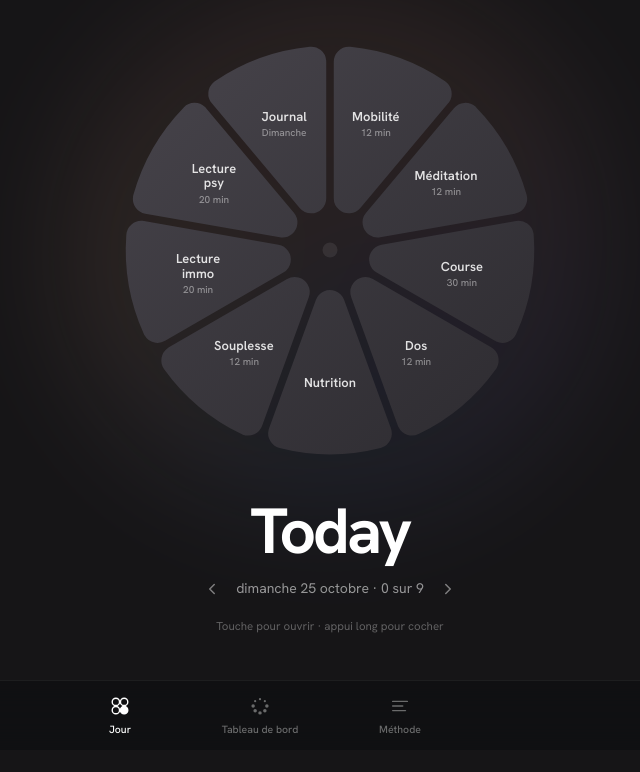
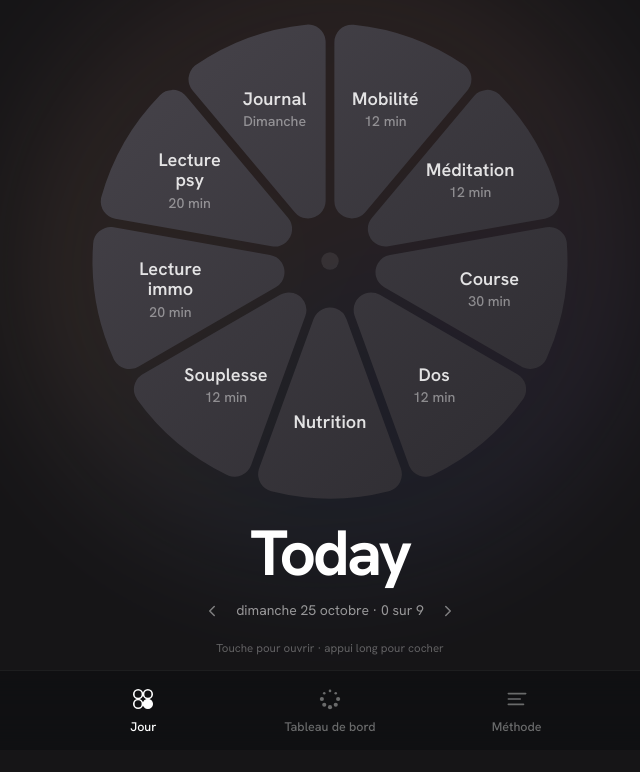
Before and after one commit to Mycoach-art/evolve, a plain HTML site: page index.html in a window 1280 px wide. Shown: the part 50-822 px from the top of the page, without its empty margins (310-950 px from the left). Drawn offline with Linux system fonts and the light colour scheme; a web font is replaced by a local one.

Commit message:
Cercle du jour plus grand et centré, onglets du bas répartis sur 3
Co-Authored-By: Claude Opus 5.5 <noreply@anthropic.com>
Claude-Session: https://claude.ai/code/session_01UyXxoaxZg7WfAX3yDD8yD6

```diff
--- a/index.html
+++ b/index.html
@@ -266,9 +266,9 @@ details.proto>summary .pc{font-size:12.5px;color:var(--muted);text-align:right}
 
 /* Barre d'onglets */
 .tabs{position:fixed;left:0;right:0;bottom:0;z-index:20;background:var(--paper);border-top:1px solid var(--hair);padding:4px max(16px,env(safe-area-inset-right,0px)) calc(4px + env(safe-area-inset-bottom,0px)) max(16px,env(safe-area-inset-left,0px))}
-.tabs-in{max-width:560px;margin:0 auto;display:grid;grid-template-columns:repeat(4,1fr)}
-.tab{background:none;border:0;padding:10px 2px 8px;display:grid;justify-items:center;gap:5px;font-size:10.5px;font-weight:500;color:var(--muted)}
-.tab svg{width:22px;height:22px;display:block}
+.tabs-in{max-width:560px;margin:0 auto;display:grid;grid-template-columns:repeat(3,1fr)}
+.tab{background:none;border:0;padding:11px 2px 9px;display:grid;justify-items:center;gap:6px;font-size:12.5px;font-weight:500;color:var(--muted)}
+.tab svg{width:26px;height:26px;display:block}
 .tab.on{color:var(--ink)}
 
 /* Lecteur de souplesse */
@@ -531,7 +531,8 @@ body.jx .tab.on{color:#fff}
 .jx-head .brand{color:#fff}
 .jx-meta{font-size:12px;color:rgba(255,255,255,.42);text-align:right;letter-spacing:.01em}
 .jx-stage{flex:1;display:grid;align-content:center;justify-items:center;padding:14px 0 6px;position:relative}
-.jx-wheelbox{position:relative;width:min(94vw,430px);aspect-ratio:1}
+.jx-wheelbox{--w:min(calc(100vw - 16px),500px);position:relative;width:var(--w);margin-inline:calc((100% - var(--w)) / 2);aspect-ratio:1}
+html.jx,body.jx{overflow-x:clip}
 .jx-aura{position:absolute;inset:-14%;border-radius:50%;background:conic-gradient(from 0deg,#C98470,#8C6FB8,#4E6FA8,#D9A384,#B77A6B,#C98470);filter:blur(56px);opacity:calc(.10 + var(--sc,0) * .34);animation:jxspin 46s linear infinite;pointer-events:none;transition:opacity 1.2s ease}
 @keyframes jxspin{to{transform:rotate(360deg)}}
 .jx-svg{position:relative;display:block;width:100%;height:100%;overflow:visible;-webkit-touch-callout:none;-webkit-user-select:none;user-select:none}
@@ -2821,10 +2822,10 @@ function viewJour(){
   const d=parseKey(ui.date),isToday=ui.date===todayKey(),fut=diffDays(new Date(),d)>0;
   const w=progWeek(d),p=phaseOf(Math.max(1,w)),dn=diffDays(parseKey(state.profile.start),d)+1;
   const items=gridItems(d),N=Math.max(1,items.length),done=items.filter(x=>x.s>=1).length,sc=items.length?items.reduce((a,x)=>a+Math.min(1,x.s),0)/items.length:0;
-  const R=190,r0=30,cr=14,gap=7,step=2*Math.PI/N,fs=N<=7?13:N<=9?12:N<=11?11:10;
+  const R=190,r0=30,cr=14,gap=7,step=2*Math.PI/N,fs=N<=7?15.5:N<=9?14.5:N<=11?13:12;
   const now=Date.now(),anim=JX.key!==ui.date||now-JX.last>2500;JX.key=ui.date;JX.last=now;
   const petals=items.map(({h,s},i)=>{
-    const a0=-Math.PI/2+i*step,a1=a0+step,{d:path,rin}=jxPath(r0,R,a0,a1,cr,gap),m=(a0+a1)/2,rc=(rin+R)/2+4;
+    const a0=-Math.PI/2+i*step,a1=a0+step,{d:path,rin}=jxPath(r0,R,a0,a1,cr,gap),m=(a0+a1)/2,rc=(rin+R)/2+9;
     const lx=200+rc*Math.cos(m),ly=200+rc*Math.sin(m),L=jxLines(SHORT[h.id]||h.name),key=modKey(h,d)||"";
     const k=jxK(s),lh=fs*1.12,tot=L.length*lh+(key?fs*0.95:0),y0=ly-tot/2+fs*0.82;
     const txt=L.map((t,j)=>`<text class="jx-l" x="${lx.toFixed(1)}" y="${(y0+j*lh).toFixed(1)}">${esc(t)}</text>`).join("")+(key&&key.length<=10?`<text class="jx-k" x="${lx.toFixed(1)}" y="${(y0+L.length*lh+fs*0.05).toFixed(1)}">${esc(key)}</text>`:"");
```
Also changed, not shown: sw.js (+1 -1 lines).
